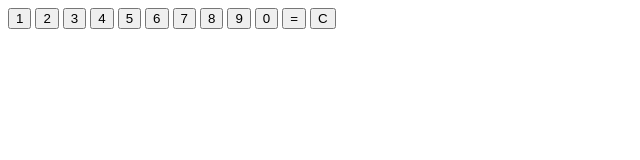
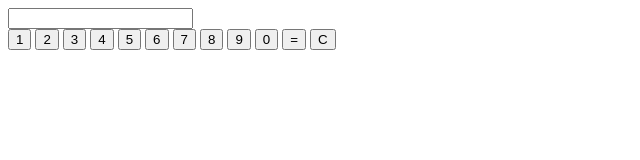
Before and after one commit to TBmdn/Calculator, a plain HTML site: page index.html in a window 1280 px wide. Shown: the whole page, without its empty margins (0-640 px from the left). Drawn offline with Linux system fonts and the light colour scheme.

```diff
--- a/index.html
+++ b/index.html
@@ -7,7 +7,9 @@
     <link rel="stylesheet" href="style.css">
 </head>
 <body>
-    <div class="display"></div>
+    <div class="display">
+        <input type="text" id="display-screen" value="" readonly>
+    </div>
     <div class="digit-btns">
         <button>1</button>
         <button>2</button>
```
